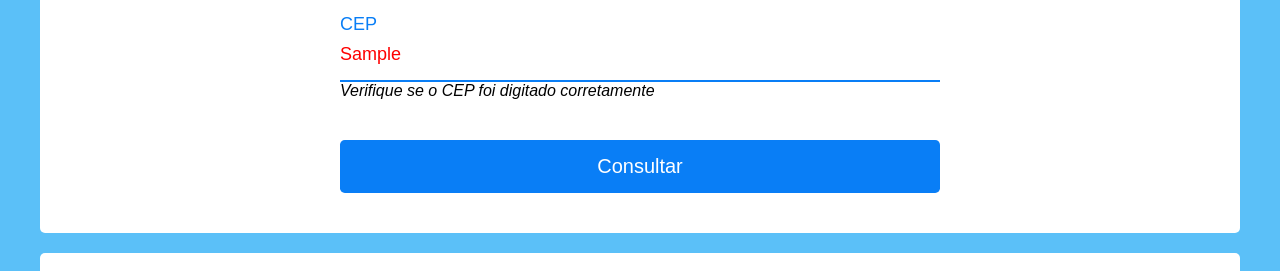
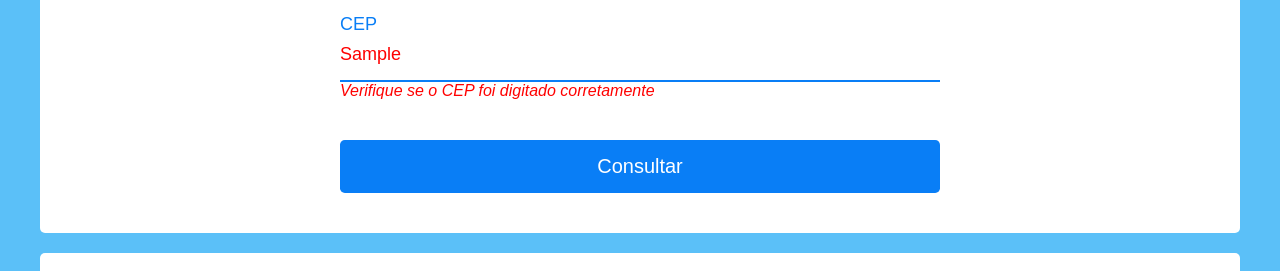
Before and after one commit to ybruno0709/projetos, a plain HTML site: page Consulta CEP/pages/index.html in a window 1280 px wide. Both pictures are taken after typing "Sample" into the empty fields and a click on the input "Consultar". Shown: the part 118-389 px from the top of the page. Drawn offline with Linux system fonts and the light colour scheme; no server answers.

Commit message:
added incorrect CEP detection

```diff
--- a/Consulta CEP/assets/css/style.css
+++ b/Consulta CEP/assets/css/style.css
@@ -120,6 +120,15 @@ body {
     color: red;
 }
 
+#error {
+    color: red;
+    display: none;
+}
+
+.invalid #error {
+    display: block;
+}
+
 /*
 ========= CONSULT CPF =========
 ======== DESKTOP RESULT =======
```
